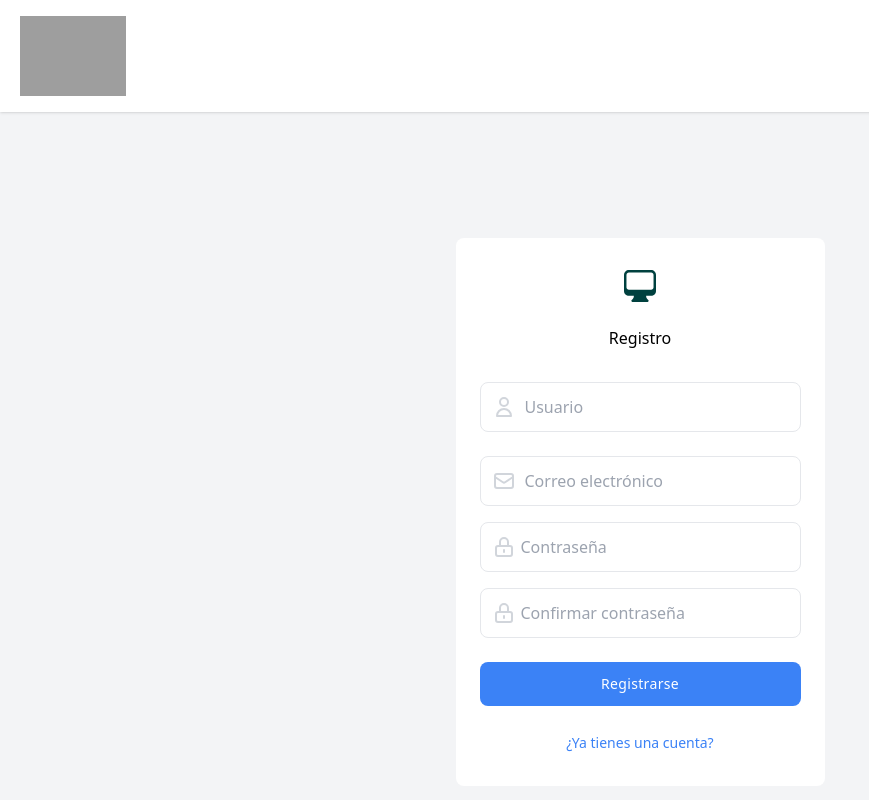
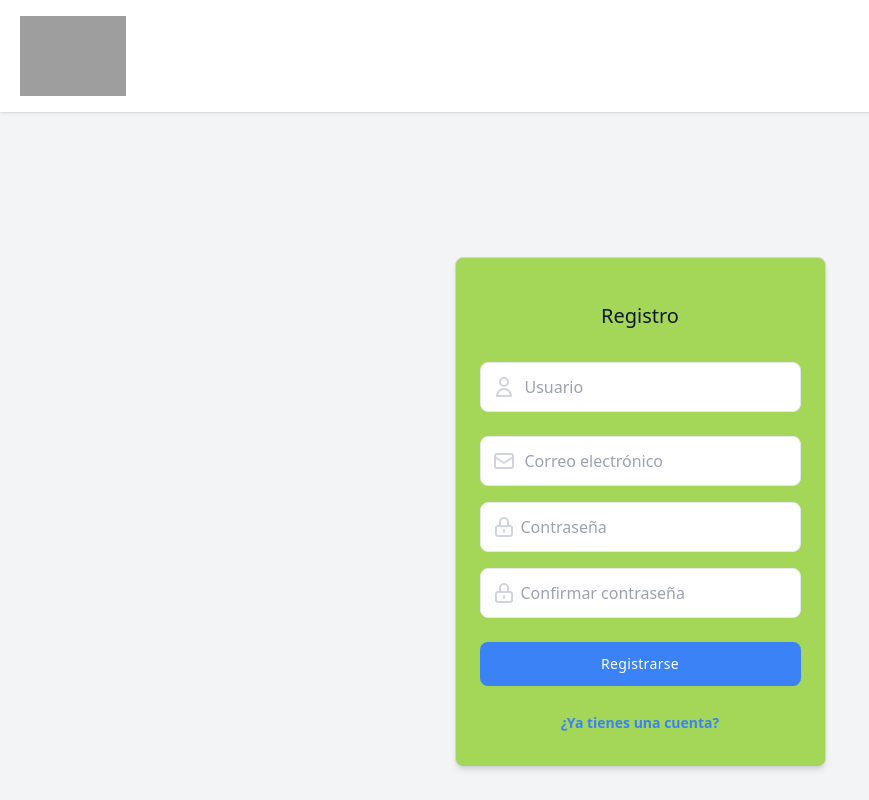
Before and after one commit to mono789/salas-front, a Next.js app: page /salasinfo/register in a window 1280 px wide. Shown: the top 800 px of the page, without its empty margins (0-869 px from the left). Built offline with nearby package versions, Linux system fonts and the light colour scheme; grey boxes are pictures that could not be loaded.

Commit message:
Change colors of register page to match those of login page

```diff
--- a/src/app/register/page.tsx
+++ b/src/app/register/page.tsx
@@ -3,23 +3,13 @@ import React from "react";
 
 const Page = () => {
   return (
-    <div
-      className="flex flex-col items-center justify-center h-screen"
-    >
-      <section className="bg-white dark:bg-gray-900 rounded-lg">
+    <div className="flex flex-col items-center justify-center h-screen">
+      <section className="bg-lime-500 dark:bg-teal-950 bg-opacity-70 rounded-lg shadow-md border border-gray-300">
         <div className="container flex items-center justify-center px-6 mx-auto mt-8 mb-8">
           <form className="w-full max-w-md">
-            <div className="flex justify-center mx-auto">
-              <img
-                className="w-auto h-7 sm:h-8"
-                src="/assets/pc-icon.svg"
-                alt=""
-              />
-            </div>
-
-            <div className="flex items-center justify-center mt-6">
-                Registro
-            </div>
+            <h3 className="mt-3 text-xl font-medium text-center text-gray-900 dark:text-gray-200">
+              Registro
+            </h3>
 
             <div className="relative flex items-center mt-8">
               <span className="absolute">
@@ -129,7 +119,7 @@ const Page = () => {
               <div className="mt-6 text-center ">
                 <Link
                   href="/"
-                  className="text-sm text-blue-500 hover:underline dark:text-blue-400"
+                  className="text-sm text-blue-500 hover:underline dark:text-blue-400 font-bold"
                 >
                   ¿Ya tienes una cuenta?
                 </Link>
```
